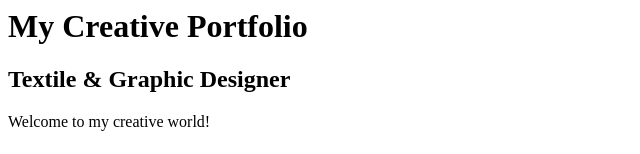
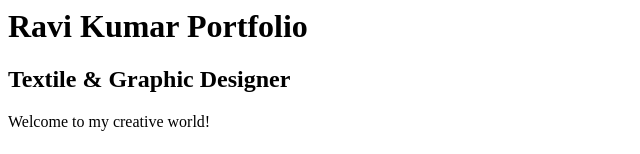
Before and after one commit to ravidesigner05/MyPortfolio, a plain HTML site: page index.html in a window 1280 px wide. Shown: the top 154 px of the page, without its empty margins (0-640 px from the left). Drawn offline with Linux system fonts and the light colour scheme.

Commit message:
changed heading to my name

```diff
--- a/index.html
+++ b/index.html
@@ -5,10 +5,10 @@
      <meta name="viewport"
 content="width=device-width,
 initial-scale=1.0">
-    <title>My Creative Portfolio</title>
+    <title>Ravi KumarPortfolio</title>
 </head>
 <body>
-     <h1>My Creative Portfolio</h1>
+     <h1>Ravi Kumar Portfolio</h1>
      <h2>Textile & Graphic Designer</h2>
      <p>Welcome to my creative world!</p>
      <h2>My Skills</h2>
```
